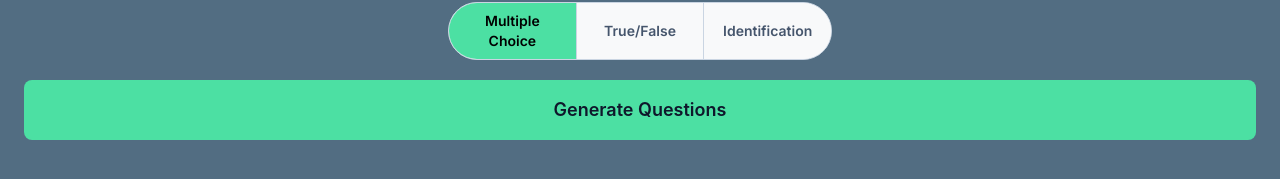
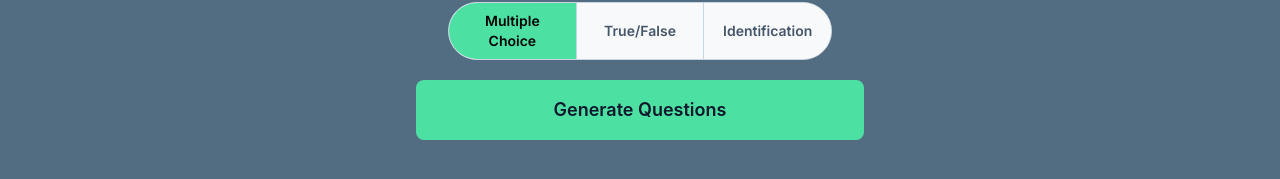
Before and after one commit to Adrian7373/Quizify-AI-Driven-Quiz-Generation-and-Gamification, a Next.js app: page / in a window 1280 px wide. Shown: the part 533-712 px from the top of the page. Built offline with nearby package versions, Linux system fonts and the light colour scheme; no server answers.

Commit message:
small ui change

```diff
--- a/src/app/_components/HomeClient.tsx
+++ b/src/app/_components/HomeClient.tsx
@@ -9,7 +9,7 @@ import handleAnonymousGeneration from "../actions/generate";
 import fpPromise from '@fingerprintjs/fingerprintjs'
 import SignupModal from "./SignUpModal";
 import { handleAuthenticatedGeneration } from "../actions/generate";
-import { AppUser, InputOption, QuizData, QuizType, DifficultyType } from "../page";
+import type { AppUser, InputOption, QuizData, QuizType, DifficultyType } from "../page";
 import { useRouter } from "next/navigation";
 
 interface HomeClientProps {
@@ -303,7 +303,7 @@ export default function HomeClient({ initialUser }: HomeClientProps) {
               onClick={generateQuiz}
               disabled={isGenerating || (user ? user.aiCredits <= 0 : false)}
               className={`
-            relative flex disabled:bg-slate-600 z-30 disabled:text-slate-300 disabled:cursor-not-allowed items-center justify-center gap-3 py-4 w-full rounded-lg text-lg font-semibold transition-colors mt-5
+            relative flex disabled:bg-slate-600 z-30 max-w-md disabled:text-slate-300 disabled:cursor-not-allowed items-center justify-center gap-3 py-4 w-full rounded-lg text-lg font-semibold transition-colors mt-5
             ${isGenerating
                   ? 'bg-slate-600 text-slate-300 cursor-not-allowed'
                   : 'bg-[#4ce0a3] hover:bg-[#3bc48b] text-slate-900'
```
